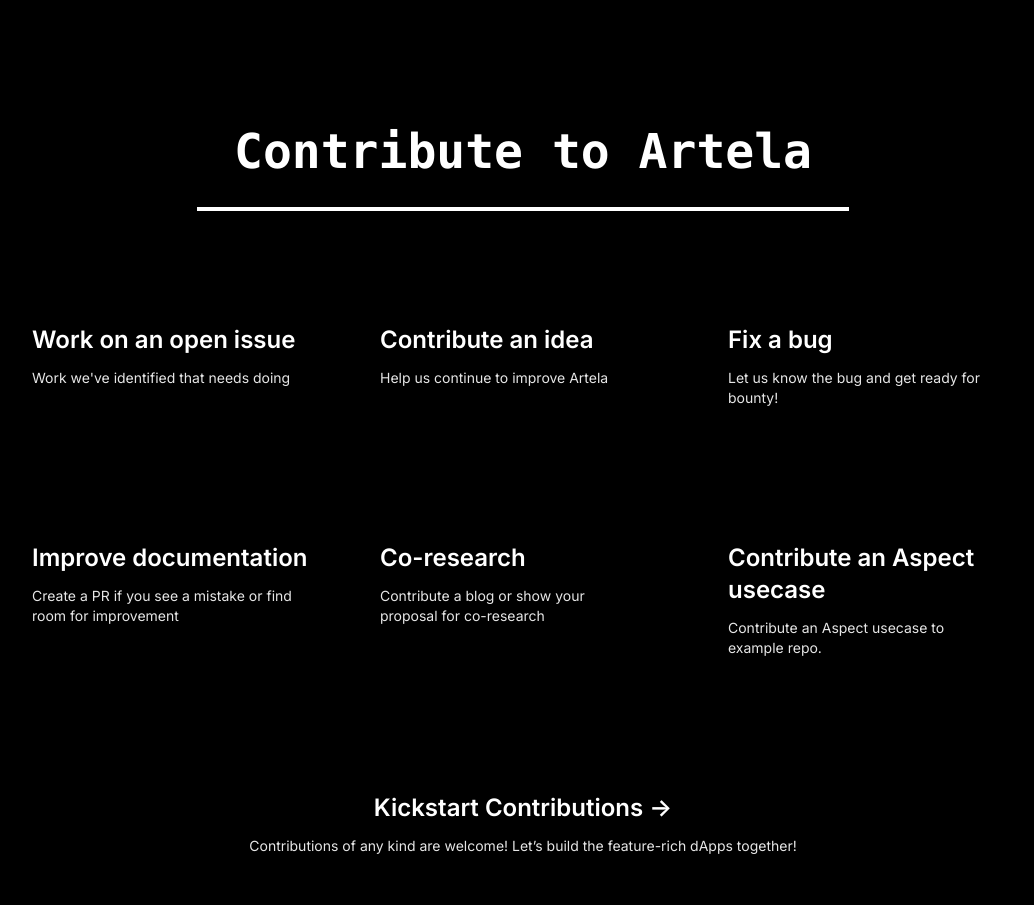
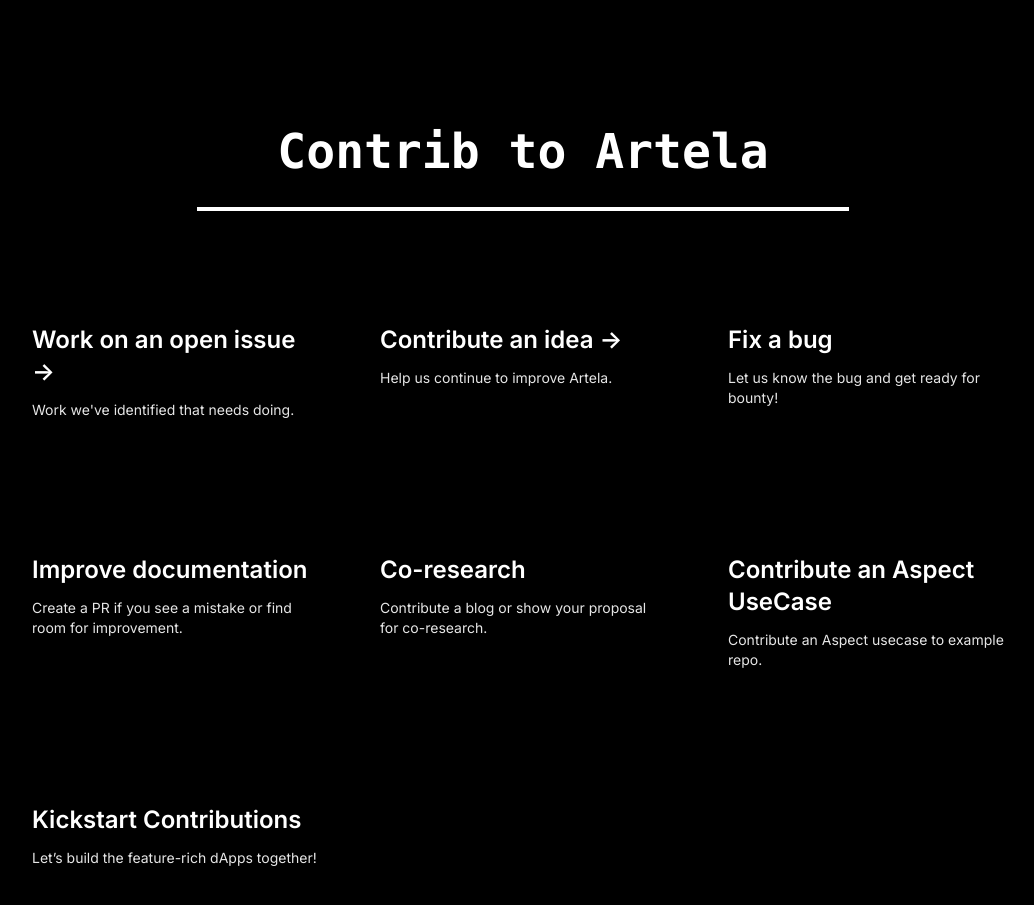
Before and after one commit to artela-network/developer-portal, a Next.js app: page / in a window 1280 px wide. Shown: the part 2020-2925 px from the top of the page, without its empty margins (117-1151 px from the left). Built offline with nearby package versions, Linux system fonts and the light colour scheme.

Commit message:
fix: update mobile adaptation

```diff
--- a/src/app/page.tsx
+++ b/src/app/page.tsx
@@ -371,109 +371,132 @@
       </div>
 
       <div className="relative flex py-8 place-items-center before:absolute before:h-[300px] before:w-[480px]">
-        <code className="font-mono font-bold text-5xl text-white">Contribute to Artela</code>
+        <code className="font-mono font-bold text-5xl text-white text-center">Contrib to Artela</code>
       </div>
 
       <div className="border-2 border-white	 w-3/5"></div>
-      <div className="mb-32 grid gap-5 items-stretch text-center py-20 lg:max-w-5xl lg:w-full lg:mb-0 lg:grid-cols-3 lg:text-left">
+      <div className="mb-32 grid gap-5 items-stretch text-center py-20 w-[90vw] max-w-screen-xl justify-center grid-cols-1 lg:max-w-5xl lg:w-full lg:mb-0 lg:grid-cols-3 lg:text-left">
         <a
-          className="group rounded-lg border border-transparent px-5 pt-8 pb-20 min-h-400 h-200 transition-colors  hover:border-gray-300 hover:dark:border-neutral-700 hover:dark:bg-neutral-800/30"
+            href="https://medium.com/@artela_network/eliminate-reentrancy-attacks-with-on-chain-runtime-protection-6fb1142945a7"
+            className="group rounded-lg border border-transparent px-5 pt-8 pb-20 w-full h-auto min-h-0 lg:min-h-400 lg:h-200 transition-colors hover:border-gray-300"
             target="_blank"
             rel="noopener noreferrer"
         >
           <h2 className={`mb-3 text-white text-2xl font-semibold`}>
             Work on an open issue{' '}
+            <span className="inline-block transition-transform group-hover:translate-x-1 motion-reduce:transform-none">
+              -&gt;
+            </span>
           </h2>
-          <p className={`m-0 max-w-[30ch] text-sm text-white opacity-90`}>
-            Work we've identified that needs doing
+          <p className={`m-0 text-sm text-white opacity-90`}>
+            Work we've identified that needs doing.
           </p>
         </a>
 
         <a
-          className="group rounded-lg border border-transparent px-5 pt-8 pb-20 min-h-400 h-200 transition-colors  hover:border-gray-300 hover:dark:border-neutral-700 hover:dark:bg-neutral-800/30"
+            className="group rounded-lg border border-transparent px-5 pt-8 pb-20 w-full h-auto min-h-0 lg:min-h-400 lg:h-200 transition-colors hover:border-gray-300"
             target="_blank"
             rel="noopener noreferrer"
         >
           <h2 className={`mb-3 text-white text-2xl font-semibold`}>
             Contribute an idea{' '}
+            <span className="inline-block transition-transform group-hover:translate-x-1 motion-reduce:transform-none">
+              -&gt;
+            </span>
           </h2>
-          <p className={`m-0 max-w-[30ch] text-sm text-white opacity-90`}>
-            Help us continue to improve Artela
+          <p className={`m-0 text-sm text-white opacity-90`}>
+            Help us continue to improve Artela.
           </p>
         </a>
 
         <a
-          className="group rounded-lg border border-transparent px-5 pt-8 pb-20 min-h-400 h-200 transition-colors  hover:border-gray-300 hover:dark:border-neutral-700 hover:dark:bg-neutral-800/30"
+            className="group rounded-lg border border-transparent px-5 pt-8 pb-20 w-full h-auto min-h-0 lg:min-h-400 lg:h-200 transition-colors hover:border-gray-300"
             target="_blank"
             rel="noopener noreferrer"
         >
           <h2 className={`mb-3 text-white text-2xl font-semibold`}>
             Fix a bug{' '}
           </h2>
-          <p className={`m-0 max-w-[30ch] text-sm text-white opacity-90`}>
+          <p className={`m-0 text-sm text-white opacity-90`}>
             Let us know the bug and get ready for bounty!
           </p>
         </a>
 
         <a
-          className="group rounded-lg border border-transparent px-5 pt-8 pb-20 min-h-400 h-200 transition-colors  hover:border-gray-300 hover:dark:border-neutral-700 hover:dark:bg-neutral-800/30"
+            className="group rounded-lg border border-transparent px-5 pt-8 pb-20 w-full h-auto min-h-0 lg:min-h-400 lg:h-200 transition-colors hover:border-gray-300"
             target="_blank"
             rel="noopener noreferrer"
         >
           <h2 className={`mb-3 text-white text-2xl font-semibold`}>
             Improve documentation
           </h2>
-          <p className={`m-0 max-w-[30ch] text-sm text-white opacity-90`}>
-            Create a PR if you see a mistake or find room for improvement
+          <p className={`m-0 text-sm text-white opacity-90`}>
+            Create a PR if you see a mistake or find room for improvement.
           </p>
         </a>
 
         <a
             // href="http://docs.artela.network/main"
-          className="group rounded-lg border border-transparent px-5 pt-8 pb-20 min-h-400 h-200 transition-colors  hover:border-gray-300 hover:dark:border-neutral-700 hover:dark:bg-neutral-800/30"
+            className="group rounded-lg border border-transparent px-5 pt-8 pb-20 w-full h-auto min-h-0 lg:min-h-400 lg:h-200 transition-colors hover:border-gray-300"
             target="_blank"
             rel="noopener noreferrer"
         >
           <h2 className={`mb-3 text-white text-2xl font-semibold`}>
             Co-research
           </h2>
-          <p className={`m-0 max-w-[30ch] text-sm text-white opacity-90`}>
-           Contribute a blog or show your proposal for co-research
+          <p className={`m-0 text-sm text-white opacity-90`}>
+            Contribute a blog or show your proposal for co-research.
           </p>
         </a>
 
         <a
             // href="http://docs.artela.network/main"
-          className="group rounded-lg border border-transparent px-5 pt-8 pb-20 min-h-400 h-200 transition-colors  hover:border-gray-300 hover:dark:border-neutral-700 hover:dark:bg-neutral-800/30"
+            className="group rounded-lg border border-transparent px-5 pt-8 pb-20 w-full h-auto min-h-0 lg:min-h-400 lg:h-200 transition-colors hover:border-gray-300"
             target="_blank"
             rel="noopener noreferrer"
         >
           <h2 className={`mb-3 text-white text-2xl font-semibold`}>
-          Contribute an Aspect usecase
+            Contribute an Aspect UseCase
           </h2>
-          <p className={`m-0 max-w-[30ch] text-sm text-white opacity-90`}>
+          <p className={`m-0 text-sm text-white opacity-90`}>
             Contribute an Aspect usecase to example repo.
           </p>
         </a>
 
         <a
             href="https://github.com/artela-network/contribute-to-artela"
-          className="group col-span-3 rounded-lg border border-transparent px-5 pt-8 pb-20 min-h-400 h-200 transition-colors  hover:border-gray-300 hover:dark:border-neutral-700 hover:dark:bg-neutral-800/30"
+            className="group rounded-lg border border-transparent px-5 pt-8 pb-20 w-full h-auto min-h-0 lg:min-h-400 lg:h-200 transition-colors hover:border-gray-300"
+            target="_blank"
+            rel="noopener noreferrer"
+        >
+          <h2 className={`mb-3 text-white text-2xl font-semibold`}>
+            Kickstart Contributions{' '}
+          </h2>
+          <p className={`m-0 text-sm text-white opacity-90`}>
+            Let’s build the feature-rich dApps together!
+          </p>
+        </a>
+
+        {/* <a
+
+          href="https://t.me/artela_official"
+          className="group rounded-lg border lg:col-span-3 border-transparent px-5 pt-8 pb-20 w-full h-auto min-h-0 lg:min-h-400 lg:h-200 transition-colors hover:border-gray-300"
           target="_blank"
           rel="noopener noreferrer"
         >
           <h2 className={`mb-3 text-white text-2xl font-semibold text-center `}>
-          Kickstart Contributions{' '}
+          Your Use Case Here{' '}
             <span className="inline-block transition-transform group-hover:translate-x-1 motion-reduce:transform-none">
               -&gt;
             </span>
           </h2>
-          <p className={`text-sm text-white opacity-90 text-center `}>
-          Contributions of any kind are welcome!
-          Let’s build the feature-rich dApps together!
+          <p className={`text-sm text-white opacity-90 text-center`}>
+            Contribute your research and ideas to the Artela Community. Let’s build the feature-rich dApps together!
           </p>
-        </a>
+        </a> */}
       </div>
+
+
 
 {/*
       <div className="relative flex py-8 place-items-center before:absolute before:h-[300px] before:w-[480px]">
@@ -490,13 +513,29 @@
           rel="noopener noreferrer"
         >
           <h2 className={`mb-3 text-white text-2xl font-semibold`}>
-            Improve Documents{' '}
+            Work on an open issue{' '}
             <span className="inline-block transition-transform group-hover:translate-x-1 motion-reduce:transform-none">
               -&gt;
             </span>
           </h2>
           <p className={`m-0 max-w-[30ch] text-sm text-white opacity-90`}>
-            Find in-depth information about Next.js features and API.
+            Work we've identified that needs doing.
+          </p>
+        </a>
+
+        <a
+          className="group rounded-lg border border-transparent px-5 pt-8 pb-20 min-h-400 h-200 transition-colors  hover:border-gray-300"
+          target="_blank"
+          rel="noopener noreferrer"
+        >
+          <h2 className={`mb-3 text-white text-2xl font-semibold`}>
+          Contribute an idea{' '}
+            <span className="inline-block transition-transform group-hover:translate-x-1 motion-reduce:transform-none">
+              -&gt;
+            </span>
+          </h2>
+          <p className={`m-0 max-w-[30ch] text-sm text-white opacity-90`}>
+            Help us continue to improve Artela.
           </p>
         </a>
 
@@ -507,30 +546,13 @@
           rel="noopener noreferrer"
         >
           <h2 className={`mb-3 text-white text-2xl font-semibold`}>
-          Build Aspect{' '}
+          Fix a bug{' '}
             <span className="inline-block transition-transform group-hover:translate-x-1 motion-reduce:transform-none">
               -&gt;
             </span>
           </h2>
           <p className={`m-0 max-w-[30ch] text-sm text-white opacity-90`}>
-            Find in-depth information about Next.js features and API.
-          </p>
-        </a>
-
-        <a
-          href="http://docs.artela.network/main"
-          className="group rounded-lg border border-transparent px-5 pt-8 pb-20 min-h-400 h-200 transition-colors  hover:border-gray-300"
-          target="_blank"
-          rel="noopener noreferrer"
-        >
-          <h2 className={`mb-3 text-white text-2xl font-semibold`}>
-          Tech Share{' '}
-            <span className="inline-block transition-transform group-hover:translate-x-1 motion-reduce:transform-none">
-              -&gt;
-            </span>
-          </h2>
-          <p className={`m-0 max-w-[30ch] text-sm text-white opacity-90`}>
-            Find in-depth information about Next.js features and API.
+            Let us know the bug and get ready for bounty!
           </p>
         </a>
       </div> */}
```
Lines whose indentation alone changed are shown as unchanged.
